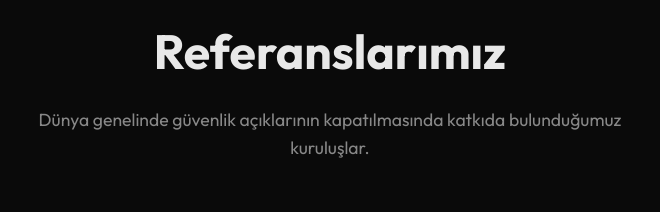
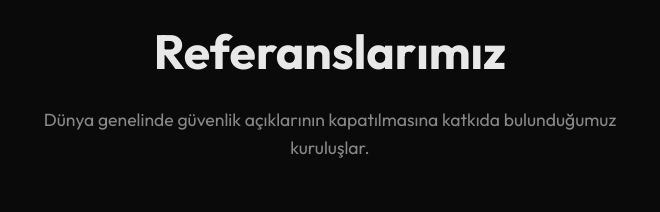
Before and after one commit to nullsec-lab/nullsec-lab.github.io, a plain HTML site: page index.html in a window 1280 px wide. Shown: the part 4245-4457 px from the top of the page, 310-970 px from the left. Drawn offline with Linux system fonts and the light colour scheme.

Commit message:
Update index.html

```diff
--- a/index.html
+++ b/index.html
@@ -1289,7 +1289,7 @@
             <div class="section-header fade-in">
                 <span class="section-tag">// REFERANSLAR</span>
                 <h2 class="section-title">Referanslarımız</h2>
-                <p class="section-subtitle">Dünya genelinde güvenlik açıklarının kapatılmasında katkıda bulunduğumuz kuruluşlar.</p>
+                <p class="section-subtitle">Dünya genelinde güvenlik açıklarının kapatılmasına katkıda bulunduğumuz kuruluşlar.</p>
             </div>
 
             <div class="clients-grid fade-in">
```
